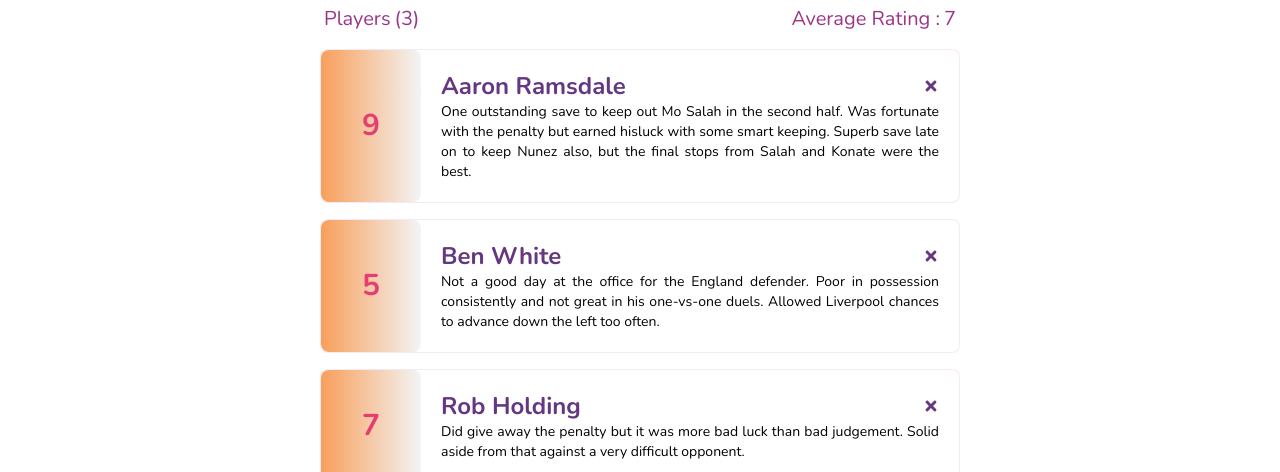
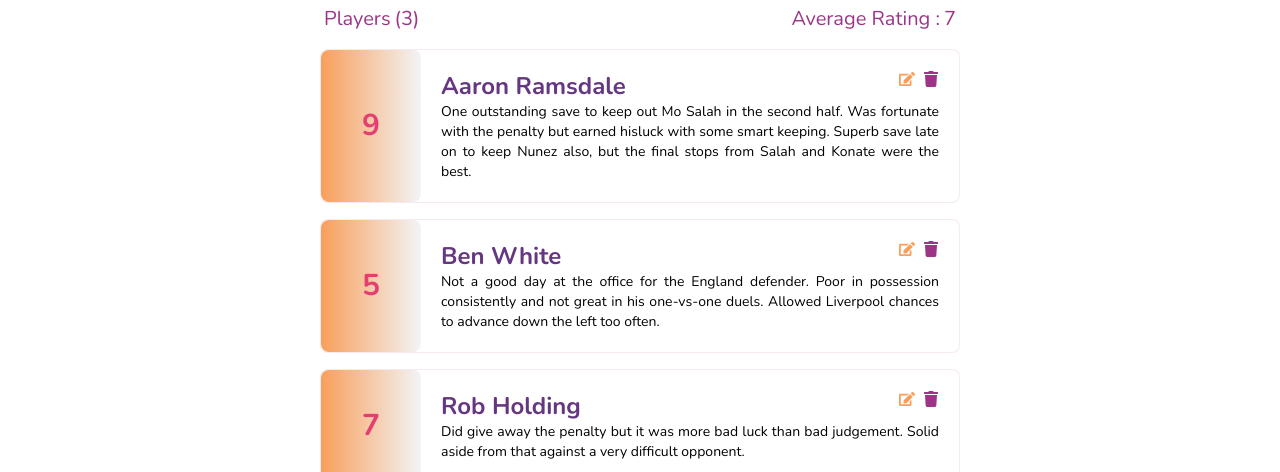
Before and after one commit to inspecta/player-ratings, a React (Create React App) app: page / in a window 1280 px wide. Shown: the part 418-890 px from the top of the page. Built offline with nearby package versions, Linux system fonts and the light colour scheme.

Commit message:
Add edit functionality

```diff
--- a/src/App.js
+++ b/src/App.js
@@ -24,6 +24,20 @@ function App() {
     setRatingData([newRatingObjWithId, ...ratingData]);
   };
 
+  const updatePlayerReason = (id, reason) => {
+    setRatingData(
+      ratingData.map((player) => {
+        if (player.id === id) {
+          return {
+            ...player,
+            reason,
+          };
+        }
+        return player;
+      }),
+    );
+  };
+
   return (
     <div className="
       font-nunito h-screen"
@@ -34,6 +48,7 @@ function App() {
       <RatingList
         data={ratingData}
         handleDelete={deletePlayerRating}
+        handleReasonUpdate={updatePlayerReason}
       />
     </div>
   );
--- a/src/components/RatingItem.jsx
+++ b/src/components/RatingItem.jsx
@@ -1,8 +1,33 @@
-import { FaTimes } from 'react-icons/fa';
+import { useState } from 'react';
+import {
+  FaEdit, FaTimes, FaSave, FaTrash,
+} from 'react-icons/fa';
 import PropTypes from 'prop-types';
 import Card from '../shared/Card';
 
-const RatingItem = ({ player, handleDelete }) => (
+const RatingItem = ({ player, handleDelete, handleReasonUpdate }) => {
+  const [editingReason, seteditingReason] = useState(false);
+  const [reason, setReason] = useState(player.reason);
+
+  const handleEdit = () => {
+    seteditingReason(true);
+  };
+
+  const handleCancelEdit = () => {
+    seteditingReason(false);
+    setReason(player.reason);
+  };
+
+  const handleSave = () => {
+    seteditingReason(false);
+    handleReasonUpdate(player.id, reason);
+  };
+
+  const handleReasonChange = (event) => {
+    setReason(event.target.value);
+  };
+
+  return (
     <Card className="flex flex-row">
       <div className="rounded-lg text-3xl text-pallete-100 font-bold
       text-center w-[100px] p-4 absolute inset-0 flex justify-center items-center
@@ -13,14 +38,47 @@ const RatingItem = ({ player, handleDelete }) => (
       <div className="flex-grow ml-[100px]">
         <div className="w-full flex flex-row justify-between">
           <h1 className="text-2xl font-bold text-pallete-300">{player.name}</h1>
+          <div>
+            {editingReason ? (
+              <>
+                <button type="button" onClick={() => handleSave(player.id, reason)}>
+                  <FaSave className="mr-2 text-pallete-50 hover:text-pallete-100" />
+                </button>
+                <button type="button" onClick={handleCancelEdit}>
+                  <FaTimes className="mr-2 text-pallete-200 hover:text-red-600" />
+                </button>
+              </>
+            ) : (
+              <>
+                <button type="button" onClick={handleEdit}>
+                  <FaEdit className="mr-2 text-pallete-50 hover:text-pallete-100" />
+                </button>
                 <button type="button" onClick={() => handleDelete(player.id)}>
-          <FaTimes className="cursor-pointer text-pallete-300 hover:text-red-600" />
+                  <FaTrash className="cursor-pointer text-pallete-200 hover:text-red-600" />
                 </button>
+              </>
+            )}
           </div>
+        </div>
+        {editingReason ? (
+          <textarea
+            name="reason"
+            rows="3"
+            placeholder="Add reason for rating."
+            onChange={handleReasonChange}
+            value={reason}
+            id="reason"
+            className="input-control focus:outline-0 focus:border-green-400
+            w-full text-sm text-justify"
+            required
+          />
+        ) : (
           <p className="text-sm text-justify">{player.reason}</p>
+        )}
       </div>
     </Card>
   );
+};
 
 RatingItem.propTypes = {
   player: PropTypes.shape({
@@ -30,6 +88,7 @@ RatingItem.propTypes = {
     id: PropTypes.number.isRequired,
   }).isRequired,
   handleDelete: PropTypes.func.isRequired,
+  handleReasonUpdate: PropTypes.func.isRequired,
 };
 
 export default RatingItem;
--- a/src/components/RatingList.jsx
+++ b/src/components/RatingList.jsx
@@ -1,7 +1,7 @@
 import PropTypes from 'prop-types';
 import RatingItem from './RatingItem';
 
-const RatingList = ({ data, handleDelete }) => {
+const RatingList = ({ data, handleDelete, handleReasonUpdate }) => {
   if (!data || !data.length) {
     return (
       <div className="w-1/2 mx-auto rounded-md text-xl text-white py-1
@@ -18,6 +18,7 @@ const RatingList = ({ data, handleDelete }) => {
           key={player.id}
           player={player}
           handleDelete={handleDelete}
+          handleReasonUpdate={handleReasonUpdate}
         />
       ))}
     </div>
@@ -31,6 +32,7 @@ RatingList.propTypes = {
     rating: PropTypes.number.isRequired,
   })).isRequired,
   handleDelete: PropTypes.func.isRequired,
+  handleReasonUpdate: PropTypes.func.isRequired,
 };
 
 export default RatingList;
```
Lines whose indentation alone changed are shown as unchanged.
